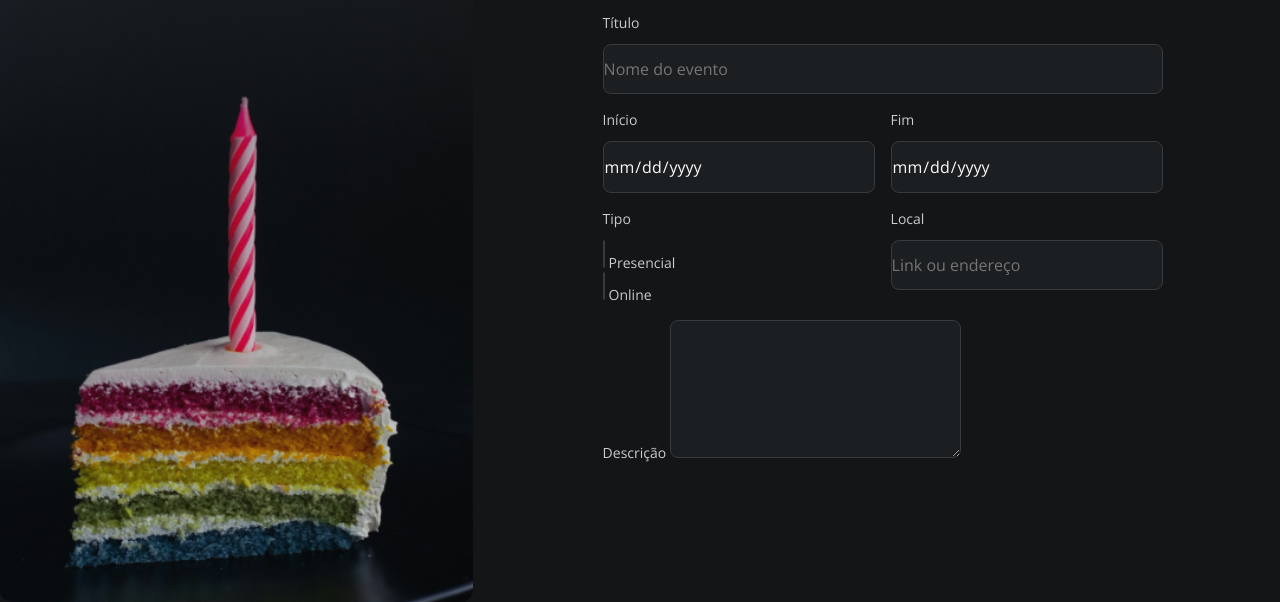
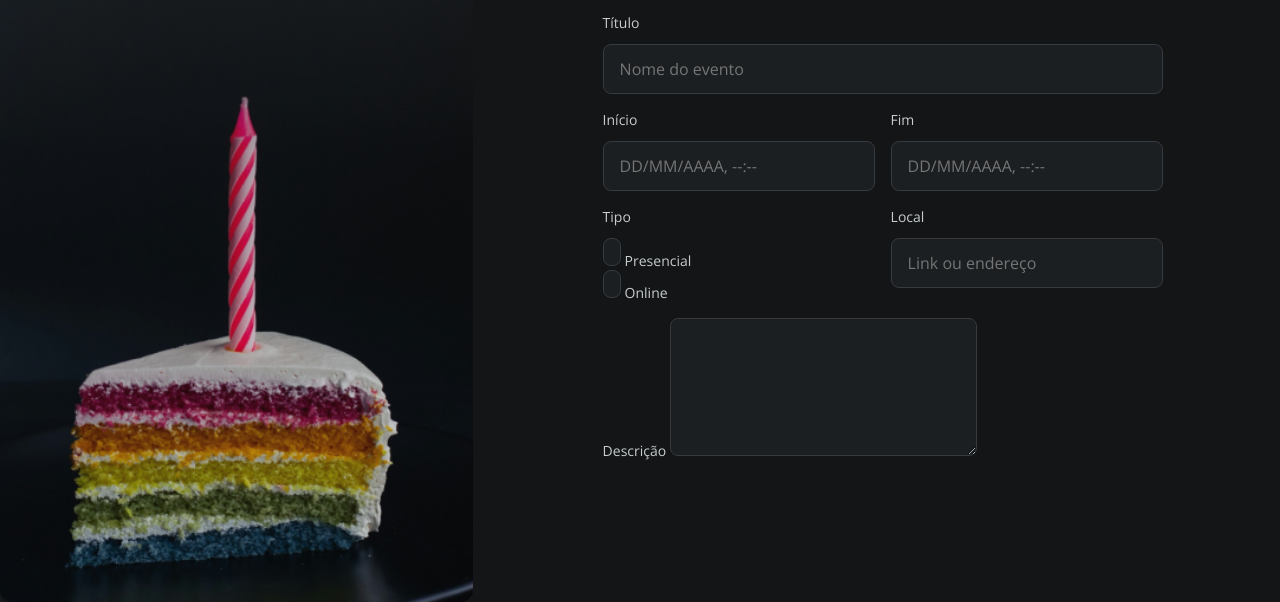
Before and after one commit to ThiagoSCarv/formulario-de-convite, a plain HTML site: page index.html in a window 1280 px wide. Shown: the part 198-800 px from the top of the page. Drawn offline with nearby package versions, Linux system fonts and the light colour scheme.

Commit message:
alterando datetime

```diff
--- a/index.html
+++ b/index.html
@@ -44,7 +44,7 @@
                                     id="inicio"
                                     name="inicio"
                                     placeholder="DD/MM/AAAA, --:--"
-                                    type="date">
+                                    type="datetime">
                             </div>
                             <div class="input-wrapper">
                                 <label for="fim">Fim</label>
@@ -52,7 +52,7 @@
                                     id="fim"
                                     name="fim"
                                     placeholder="DD/MM/AAAA, --:--"
-                                    type="date">
+                                    type="datetime">
                             </div>
                         </div>
                         <div class="flex">
--- a/styles.css/fields/input.css
+++ b/styles.css/fields/input.css
@@ -7,23 +7,17 @@ textarea {
     background-color: var(--input-base);
     font: var(--body-md);
     color: var(--text-heading);
+    padding-left: 1rem;
 }
 
 input:focus,
 textarea:focus,
 input[type="date"]:focus-within {
-    outline: .25rem solid var(--brand-light);
+    outline: none;
     border: .125rem solid var(--brand-light);
     outline-offset: .1px;
 }
 
-input[type="date" i] {
-
-    &::-webkit-calendar-picker-indicator {
-        opacity: 0;
-    }
-
-}
 
 .input-wrapper {
     display: flex;
```
